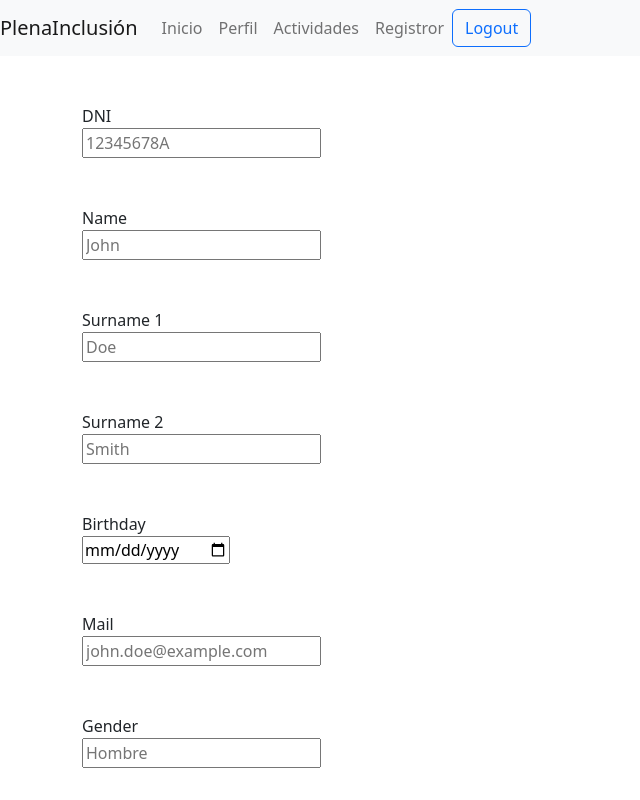
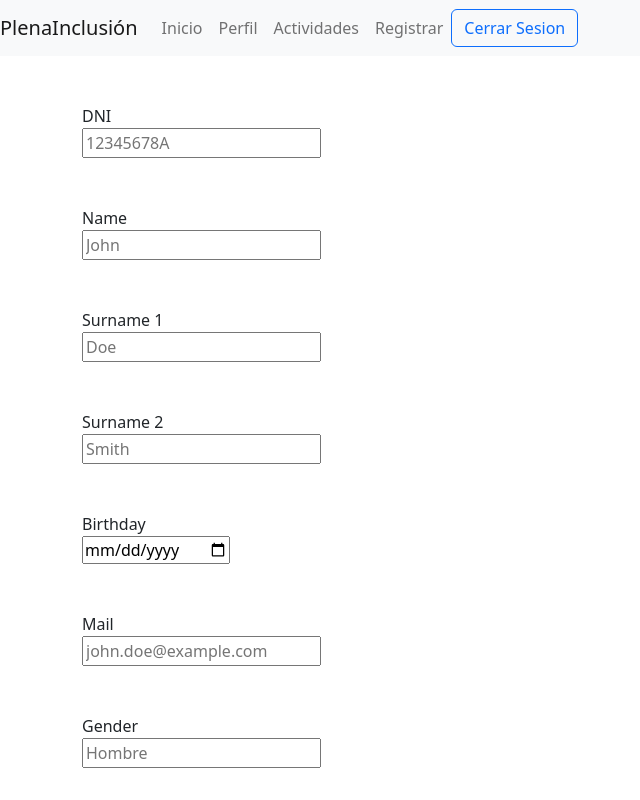
Before and after one commit to valeriin18/ProyectoLM, a React (Create React App) app in the folder ProyectoPlenaInclusion/client/: page /register in a window 1280 px wide. Shown: the top 800 px of the page, without its empty margins (0-640 px from the left). Built offline with nearby package versions, Linux system fonts and the light colour scheme.

Commit message:
cambios terminados

```diff
--- a/ProyectoPlenaInclusion/client/src/components/Navbar.js
+++ b/ProyectoPlenaInclusion/client/src/components/Navbar.js
@@ -27,9 +27,9 @@ function NavigationBar() {
                     <Nav.Link as={Link} to="/dashboard">Inicio</Nav.Link>
                     <Nav.Link as={Link} to="/profile">Perfil</Nav.Link>
                     <Nav.Link as={Link} to="/Activities">Actividades</Nav.Link>
-                    <Nav.Link as={Link} to="/register">Registror</Nav.Link>
+                    <Nav.Link as={Link} to="/register">Registrar</Nav.Link>
                 </Nav>
-                <Button variant="outline-primary" onClick={handleLogout}>Logout</Button>
+                <Button variant="outline-primary" onClick={handleLogout}>Cerrar Sesion</Button>
             </Navbar.Collapse>
         </Navbar>
     );
--- a/ProyectoPlenaInclusion/client/src/components/Profile.js
+++ b/ProyectoPlenaInclusion/client/src/components/Profile.js
@@ -4,6 +4,8 @@ import axios from 'axios';
 import jwt_decode from "jwt-decode";
 import 'bootstrap/dist/css/bootstrap.css';
 import './style.css';
+import { confirmAlert } from 'react-confirm-alert';
+import 'react-confirm-alert/src/react-confirm-alert.css';
 
 function Profile() {
   const [user, setUser] = useState({
@@ -91,9 +93,15 @@ axiosJWT.interceptors.request.use(async (config) => {
     console.log(response.data);
     setCustomers(response.data);
 }
-
 const handleUpdate = async (e, user) => {
   e.preventDefault();
+  confirmAlert({
+    title: 'Confirmación',
+    message: '¿Está seguro de actualizar el usuario?',
+    buttons: [
+      {
+        label: 'Sí',
+        onClick: async () => {
           try {
             const { idCustomer, mail, password } = user;
             let res;
@@ -110,13 +118,24 @@ axiosJWT.interceptors.request.use(async (config) => {
                   return u;
                 }
               }));
+              window.alert('El usuario se ha actualizado correctamente.');
             }
             console.log(res.data);
           } catch (error) {
             console.log(error);
+            window.alert('Hubo un error al actualizar el usuario.');
           }
+        },
+      },
+      {
+        label: 'No',
+        onClick: () => {
+          // No hacer nada
+        },
+      },
+    ],
+  });
 };
-
   return (
     <div className="container">
       {customers.map((user) => (
@@ -135,7 +154,7 @@ axiosJWT.interceptors.request.use(async (config) => {
               <label htmlFor="newPassword" className="form-label">Nueva Contraseña:</label>
               <input type="password" className="form-control" id="newPassword" value={newPassword} onChange={(e) => setNewPassword(e.target.value)} />
             </div>
-            <button type="submit" className="btn btn-primary">Actualizar</button>
+            <button type="submit" className="btn btn-primary" onClick={(e) => handleUpdate(e, user)}>Actualizar</button>
           </form>
         </div>
       ))}
```
Lines whose indentation alone changed are shown as unchanged.
